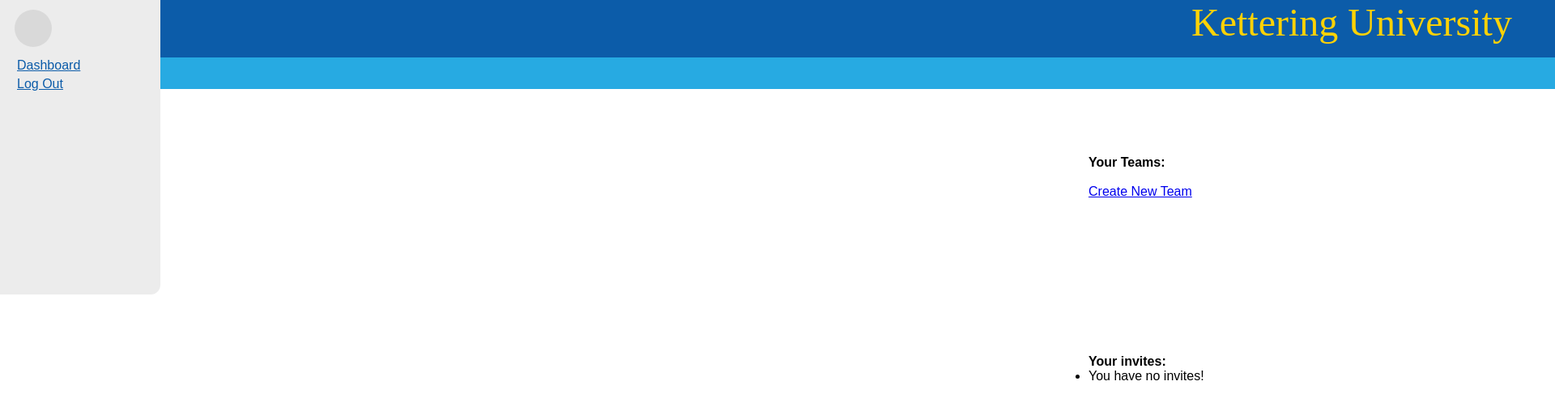
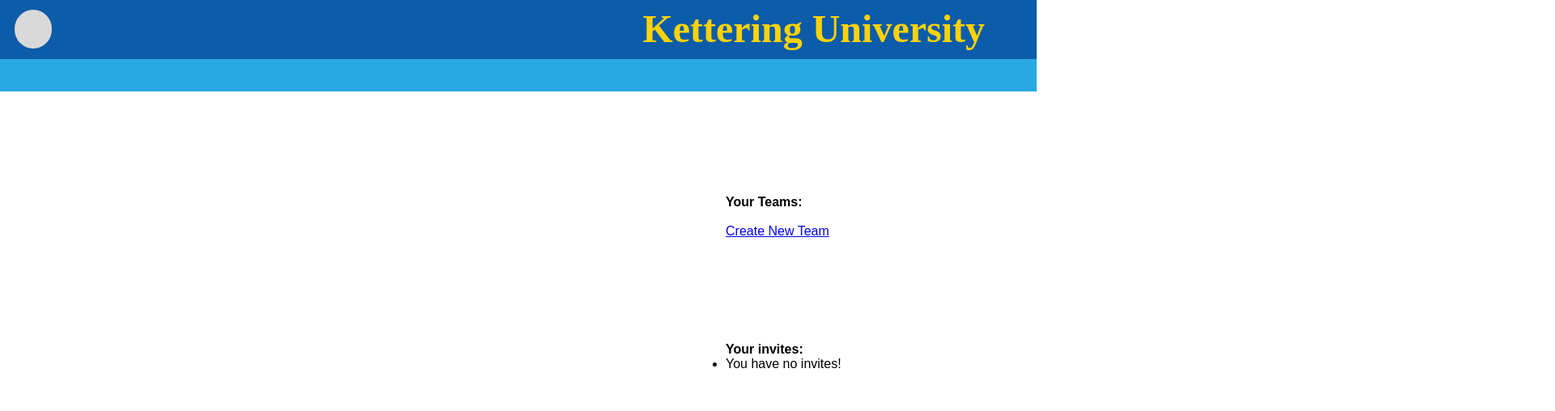
Before and after one commit to RedFaceplant/KUScheduler, a plain HTML site: page index.html in a window 1280 px wide. Both pictures are taken after typing "Sample", "name@example.com", "Sample123" into the empty fields and a click on the button "Submit". Shown: the whole page at 81% size, 1920 px wide, since content can reach past the window. Drawn offline with Linux system fonts and the light colour scheme.

Commit message:
CSS is no longer absolute
Credit to Naomi for the code, I only implemented it.
Mostly Visual Changes.

```diff
--- a/app.js
+++ b/app.js
@@ -24,6 +24,7 @@ function renderDashboard(){
     if(currentUser){
         // Init Dashboard
         mainHTML.innerHTML = dashboardTemplate
+        dashboardInit()
         reloadCSS()
 
         // Render team list
@@ -116,3 +117,9 @@ function acceptInvite(teamName){
 
     renderDashboard()
 }
+
+
+function logOut(){
+    currentUser = null
+    renderLogin()
+}
--- a/dashboard.js
+++ b/dashboard.js
@@ -1,22 +1,13 @@
-// const profile = document.querySelector('#profile')
 
-// User bubble show/hide system:
-// profile.addEventListener('click', () => {
-//     profileMenu.classList.toggle('hide')
-// })
-
-// function showProfile(){
-//     const profileMenu = document.querySelector('#profileMenu')
-//     console.log(profileMenu.classList.toggle('hide'))
-// }
-// document.addEventListener('click', e => {
-//     const profileMenu = document.querySelector('#profileMenu')
-//     if( !profileMenu.contains(e.target) && e.target !== profile){
-//         profileMenu.classList.add('hide')
-//     }
-// })
-
-function logOut(){
-    currentUser = null
-    renderLogin()
+function dashboardInit(){
+const Profile = document.querySelector('#Profile')
+const profileMenu = document.querySelector('#profileMenu')
+    Profile.addEventListener('click', () => {
+        profileMenu.classList.toggle('hide')
+    })
+    document.addEventListener('click', e => {
+        if( !profileMenu.contains(e.target) && e.target !== Profile){
+            profileMenu.classList.add('hide')
+        }
+    })
 }
--- a/index.html
+++ b/index.html
@@ -15,27 +15,26 @@
 
     <!-- Dashboard Screen -->
     <template id="DashboardTemplate">
-        <div id='landingpage' class='landingpage'>
-            <div id='header' class='header'>
-            <div id='rectangle1' class='rectangle1'>
+        <div id="Landing_Page">
+            <div id="Header">
+              <div id="Rectangle_1" class="pointer-events-none">
+              </div>
+              <div id="Rectangle_2" class="pointer-events-none">
+              </div>
+              <span id="LogoBox" class="pointer-events-none"><span id="KULogo">Kettering University</span></span>
+              <button id="Profile" class = "Profile">
+              </div>
             </div>
-            <div id='ketteringuniversity' class='ketteringuniversity'>
-                Kettering University
-           </div>
-            <button id="profile" class = "profile" onclick=showProfile()></button>
-            <div id='rectangle2' class='rectangle2'>
+          </div>
+
+          <div id="profileMenu" class="profileMenu hide">
+              <div id="Profile_0">
+                <div id="Profile_1" class="pointer-events-none">
+                </div>
+                <span id="_50_36" class="pointer-events-none"><button id="Dashboard" onclick="renderDashboard()">Dashboard</button></span>
+                <span id="_50_37" class="pointer-events-none"><button id="LogOut" onclick="logOut()">Log Out</button></span>
+              </div>
             </div>
-        </div>
-        <div id="profileMenu" class="profileMenu">
-            <a href ="#" class='logout' onclick=logOut()>
-                <p>Log Out</p>
-            </a>
-            <a href ="#" class='Settings' onclick=renderDashboard()>
-                <p>Dashboard</p>
-            </a>
-            <div id='profile2' class='profile2'>
-            </div>
-        </div>
 
         <div class="teamList">
             <b>Your Teams:</b>
--- a/style.css
+++ b/style.css
@@ -1,115 +1,192 @@
 /* dashboard */
-.landingpage
-{
-    position:absolute;
-    background-color:#ffffff;
-    height:1080px;
-    width:1920px;
-    padding:0px;
-}
-.header
-{
-    width:1931px;
-    height:110px;
-    position:absolute;
-    top:0px;
-    left:0px;
-}
-.rectangle1
-{
-    background-color:#0c5ca9;
-    height:71px;
-    width:1920px;
-}
-.ketteringuniversity
-{
-    color:#ffd205;
-    text-align:left;
-    vertical-align:text-top;
-    font-size:48px;
-    font-family:Berkeley;
-    line-height:auto;
-    border-style:hidden;
-    outline:none;
-    left:1471px;
-    top: 0px;
-    position:absolute;
-    width:460px;
-}
-.profile
-{
-    background-color:#d9d9d9;
-    height:46px;
-    width:46px;
-    top:12px;
-    left:18px;
-    position:absolute;
-    border-radius:50%;
-    border: none !important;
-
-}
-.rectangle2
-{
-    background-color:#27aae2;
-    height:39px;
-    width:1920px;
-    top:71px;
-    left:0px;
-    position:absolute;
+:before
+:after{
+    box-sizing:border-box;
 }
 
-.profileMenu
-{
+*{margin:0;padding:0}
+
+#_{
+    background-color:#fff;
+    min-height:100vh;
+    display:grid;
+}
+#Landing_Page{
+    grid-row-gap:10px;
+    background-color:#fff;
+    flex-flow:column;
+    justify-content:flex-start;
+    align-items:start;
+    width:100%;
+    min-width:320px;
+    max-width:3840px;
+    margin:0 auto 0 0;
+    padding:0;
+    display:flex;
+    position:relative;
+    overflow:hidden;
+}
+#Header{
+    grid-row-gap:0px;
+    --f2w-order:0;
+    flex-flow:column;
+    flex-grow:1;
+    flex-basis:0;
+    justify-content:flex-start;
+    align-items:start;
+    width:100%;
+    min-width:320px;
+    max-width:3840px;
+    height:100%;
+    margin:0;
+    padding:0;
+    display:flex;
+    position:relative;
+}
+#Rectangle_1{
+    filter:drop-shadow(0 4px 4px #00000040);
+    --f2w-order:0;
+    background-color:#0c5ca9;
+    flex-shrink:0;
+    width:100%;
+    height:72.9px;
+    margin:0;
+    position:relative;
+}
+#Rectangle_2{
+    --f2w-order:1;
+    background-color:#27aae2;
+    flex-shrink:0;
+    width:100%;
+    height:40.1px;
+    margin:0;
+    position:relative;
+}
+#LogoBox{
+    text-align:right;
+    overflow-wrap:break-word;
+    color:#ffd205;
+    --f2w-order:2;
+    -webkit-background-clip:text;
+    background-clip:text;
+    width: 95%;
+    font-family:Berkeley;
+    font-size:48px;
+    font-weight:900;
+    display:inline;
     position:absolute;
+    top:8px;
+    /* left:calc(100% - 449px); */
+}
+#KULogo{
+    overflow-wrap:break-word;
+    color:#ffd205;
+    -webkit-background-clip:text;
+    background-clip:text;
+    font-family:Berkeley;
+    font-size:48px;
+    font-weight:900;
+}
+#Profile{
+    aspect-ratio:.97;
+    --f2w-order:3;
+    background-color:#d9d9d9;
+    border-radius:50%;
+    width:46px;
+    height:47.3px;
+    position:absolute;
+    top:12.3px;
+    left:18px;
+    border: none !important;
+}
+
+#profileMenu>*{
+    z-index:9999;
+    box-sizing:content-box;
+    position:absolute;
+    top:0;
+    left:0
+}
+
+#Profile_0{
     background-color:#ececec;
+    border-radius:0 0 12px;
+    width:198px;
+    min-width:198px;
+    max-width:198px;
     height:364px;
-    width:198px;
-    border-radius:0px 0px 12px 0px;
-    padding:0px;
+    min-height:364px;
+    max-height:364px;
+    overflow:hidden;
+    border: none !important;
 }
+
+#Profile_1{
+    aspect-ratio:1;
+    --f2w-order:0;
+    background-color:#d9d9d9;
+    border-radius:50%;
+    width:46px;
+    height:46px;
+    position:absolute;
+    top:12px;
+    left:18px
+}
+
 .hide{
     display: none;
 }
-.logout
-{
+
+#_50_36{
+    text-align:left;
+    overflow-wrap:break-word;
     color:#0c5ca9;
+    --f2w-order:1;
+    -webkit-background-clip:text;
+    background-clip:text;
+    width:162px;
+    height:18px;
+    font-family:Berkeley;
+    font-size:16px;
+    font-weight:900;
+    display:inline;
+    position:absolute;
+    top:68px;
+    left:18px
+}
+#Dashboard{
+    overflow-wrap:break-word;
+    color:#0c5ca9;
+    -webkit-background-clip:text;
+    background-clip:text;
+    font-family:Berkeley;
+    font-size:16px;
+    font-weight:900
+}
+#_50_37{
     text-align:left;
-    vertical-align:text-top;
+    overflow-wrap:break-word;
+    color:#0c5ca9;
+    --f2w-order:2;
+    -webkit-background-clip:text;
+    background-clip:text;
+    width:162px;
+    height:18px;
+    font-family:Berkeley;
     font-size:16px;
+    font-weight:900;
+    display:inline;
+    position:absolute;
+    top:96px;left:18px
+}
+#LogOut{
+    overflow-wrap:break-word;
+    color:#0c5ca9;
+    -webkit-background-clip:text;
+    background-clip:text;
     font-family:Berkeley;
-    line-height:auto;
-    border-style:hidden;
-    outline:none;
-    left:21px;
-    top:95px;
-    position:absolute;
-    width:71px;
-}
-.Settings
-{
-    color:#0c5ca9;
-    text-align:left;
-    vertical-align:text-top;
     font-size:16px;
-    font-family:Berkeley;
-    left:21px;
-    top:72px;
-    width:71px;
-    height:23px;
-    position:absolute;
-    line-height:auto;
-    border-style:hidden;
-    outline:none;
-}
-.profile2
-{
-    background-color:#d9d9d9;
-    height:46px;
-    width:46px;
-    top:12px;
-    left:18px;
-    position:absolute;
-    border-radius:50%;
+    font-weight:900
 }
 
 .teamList{
```
